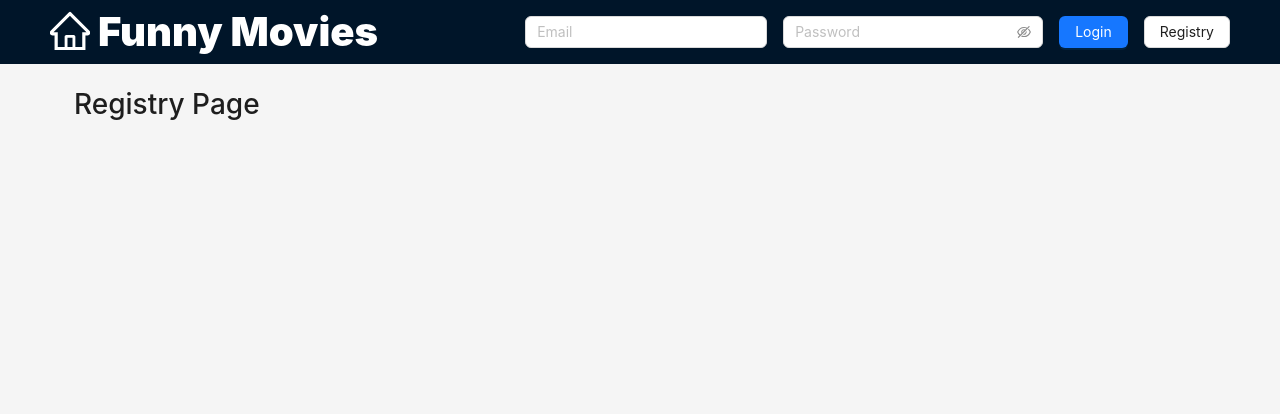
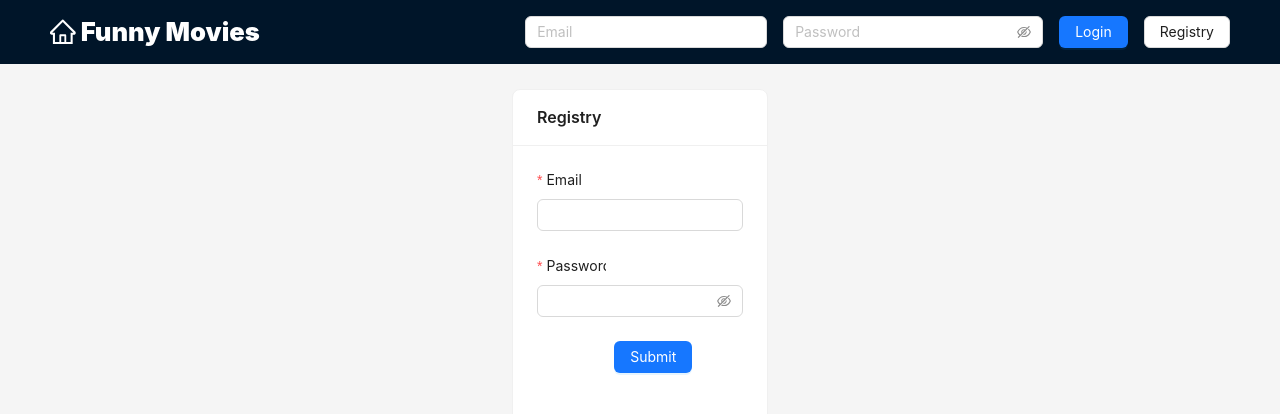
Before and after one commit to vtanh1905/youtube-video-sharing, a React app in the folder client/: page /registry in a window 1280 px wide. Shown: the top 414 px of the page. Built offline with nearby package versions, Linux system fonts and the light colour scheme.

Commit message:
Client: Registry Page UI

```diff
--- a/client/src/components/Layout/index.tsx
+++ b/client/src/components/Layout/index.tsx
@@ -1,9 +1,9 @@
 import React from 'react'
-import { Layout as LayoutAntd, Button, Dropdown } from 'antd'
+import { Layout as LayoutAntd, Button, Space } from 'antd'
 import { Link } from 'react-router-dom'
 import { HomeOutlined } from '@ant-design/icons'
 import './style.scss'
-import { useNavigate } from "react-router-dom";
+import { useNavigate } from 'react-router-dom'
 
 import Login from '../Login'
 
@@ -12,12 +12,11 @@ const { Header, Content } = LayoutAntd
 const Layout = (props: any) => {
   const { user, onLogin, onLogout } = props
 
-  const navigate = useNavigate();
-
+  const navigate = useNavigate()
 
   return (
-    <LayoutAntd>
-      <Header style={{ position: 'sticky', top: 0, zIndex: 1, width: '100%' }}>
+    <LayoutAntd className='layout'>
+      <Header className='header'>
         <div className='header-content'>
           <Link to='/'>
             <h1 className='header-text-logo'>
@@ -25,34 +24,30 @@ const Layout = (props: any) => {
             </h1>
           </Link>
 
+          {!user ? (
             <div className='login-form'>
-            {!user ? (
-              <>
               <Login onSubmit={onLogin} />
               <Button onClick={() => navigate('/registry')}>Registry</Button>
-              </>
+            </div>
           ) : (
-              <>
-                <Dropdown
-                  dropdownRender={() => {
-                    return (
-                      <div style={{ float: 'right' }}>
-                        <Button type='primary' danger onClick={onLogout} >
+            <div className='user-info'>
+              <Space wrap>
+                <span>
+                  Welcome <b>{user.email}</b>
+                </span>
+                <Button type='primary' onClick={() => navigate('/share-video')}>
+                  Share Video
+                </Button>
+                <Button type='primary' danger onClick={onLogout}>
                   Logout
                 </Button>
+              </Space>
             </div>
-                    )
-                  }}
-                >
-                  <Button>vtanh1905@gmail.com</Button>
-                </Dropdown>
-              </>
           )}
         </div>
-        </div>
       </Header>
-      <Content className='site-layout' style={{ padding: '0 50px' }}>
-        <div style={{ padding: 24, minHeight: 380 }}>{props.children}</div>
+      <Content>
+        <div className='content'>{props.children}</div>
       </Content>
     </LayoutAntd>
   )
--- a/client/src/components/Layout/style.scss
+++ b/client/src/components/Layout/style.scss
@@ -1,11 +1,20 @@
+.layout {
+  height: 100vh;
+
+  .header {
+    position: sticky;
+    top: 0;
+    z-index: 1;
+    width: 100%;
+
     .header-content {
       display: flex;
       justify-content: space-between;
 
       .header-text-logo {
-    color: white;
+        color: #ffffff;
         font-weight: 900;
-    font-size: 40px;
+        font-size: 2vw;
         margin: 0;
       }
 
@@ -13,4 +22,14 @@
         display: inline-flex;
         margin-top: 16px;
       }
+
+      .user-info {
+        color: #ffffff;
       }
+    }
+  }
+
+  .content {
+    padding: 25px 50px;
+  }
+}
--- a/client/src/pages/Registry/index.tsx
+++ b/client/src/pages/Registry/index.tsx
@@ -1,9 +1,35 @@
 import React from 'react'
+import { Card, Form, Input, Button } from 'antd'
+import './style.scss'
 
 const RegistryPage = () => {
   return (
-    <div>
-      <h1>Registry Page</h1>
+    <div className='registry-page'>
+      <Card title='Registry' style={{ width: '20vw' }}>
+        <Form layout='vertical' labelCol={{ span: 8 }}>
+          <Form.Item
+            label='Email'
+            name='email'
+            rules={[{ required: true, type: 'email', message: 'Email is invalid!' }]}
+          >
+            <Input />
+          </Form.Item>
+
+          <Form.Item
+            label='Password'
+            name='password'
+            rules={[{ required: true, message: 'Password is invalid!', min: 6, max: 15 }]}
+          >
+            <Input.Password />
+          </Form.Item>
+
+          <Form.Item wrapperCol={{ offset: 9 }}>
+            <Button type='primary' htmlType='submit'>
+              Submit
+            </Button>
+          </Form.Item>
+        </Form>
+      </Card>
     </div>
   )
 }
--- /dev/null
+++ b/client/src/pages/Registry/style.scss
@@ -0,0 +1,4 @@
+.registry-page {
+  display: flex;
+  justify-content: center;
+}
```
Lines whose indentation alone changed are shown as unchanged.
